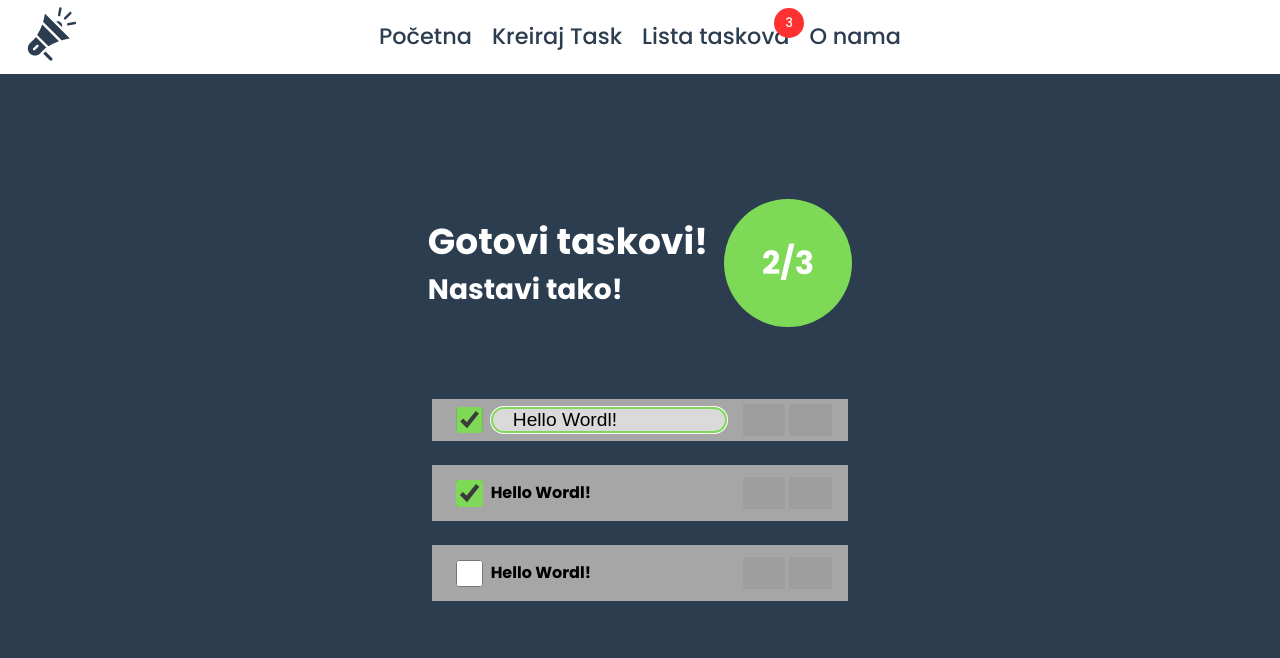
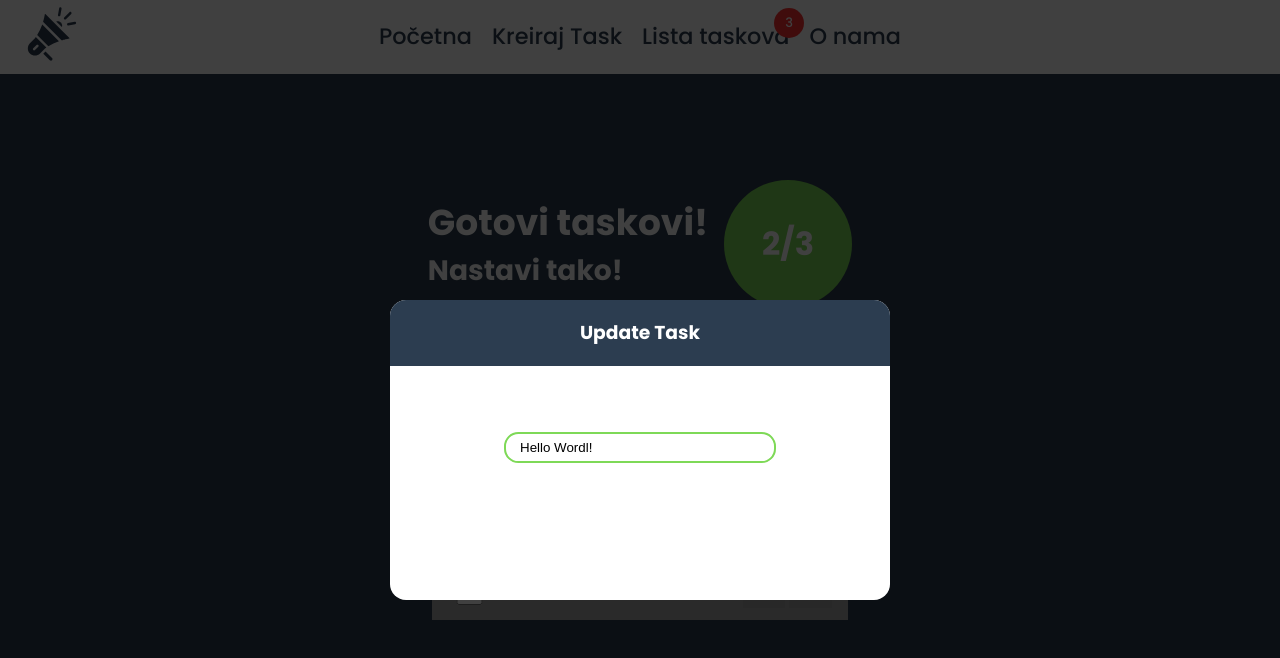
Before and after one commit to MarioSmilcic/todo, a React (Vite) app: page /taskList in a window 1280 px wide. Both pictures are taken after a click on the picture 764 px from the left and 420 px from the top of the page. Shown: the top 658 px of the page. Built offline with nearby package versions, Linux system fonts and the light colour scheme; grey boxes are pictures that could not be loaded.

Commit message:
added second update solution with backdrop and modal

```diff
--- /dev/null
+++ b/src/features/Modals/Backdrop.jsx
@@ -0,0 +1,8 @@
+import "./modals.style.css";
+
+const Backdrop = ({ onCancel }) => {
+  return <div className="backdrop" onClick={onCancel}></div>;
+  //   return <div className="backdrop"></div>;
+};
+
+export default Backdrop;
--- /dev/null
+++ b/src/features/Modals/EditModal.jsx
@@ -0,0 +1,47 @@
+import "./modals.style.css";
+import { useState } from "react";
+import { useTasksStore } from "../../store/tasks/tasks.store";
+
+const EditModal = ({ task, onClose }) => {
+  const [enteredTask, setEnteredTask] = useState(task.task);
+
+  const { updateTask } = useTasksStore();
+
+  const handleEnteredTask = (e) => {
+    setEnteredTask(e.target.value);
+  };
+
+  const handleUpdate = (e) => {
+    e.preventDefault();
+
+    const updatedTask = {
+      task: enteredTask,
+      id: task.id,
+      isCompleted: task.isCompleted,
+    };
+
+    enteredTask.trim().length > 0 ? updateTask(updatedTask, onClose()) : null;
+  };
+
+  return (
+    <div>
+      <div className="modal">
+        <div>
+          <h3 className="update_title">Update Task</h3>
+        </div>
+        <form onSubmit={handleUpdate} name="update">
+          <input
+            type="text"
+            value={enteredTask}
+            id={task.id}
+            onChange={handleEnteredTask}
+            autoFocus
+            className="modal_input"
+          />
+        </form>
+      </div>
+    </div>
+  );
+};
+
+export default EditModal;
--- /dev/null
+++ b/src/features/Modals/modals.style.css
@@ -0,0 +1,61 @@
+.backdrop {
+  position: fixed;
+  top: 0;
+  left: 0;
+  width: 100%;
+  height: 100vh;
+  z-index: 300;
+  background: rgba(0, 0, 0, 0.75);
+}
+
+.modal {
+  position: fixed;
+  width: 500px;
+  height: 300px;
+  top: 50%;
+  left: 50%;
+  margin-top: -100px;
+  margin-left: -250px;
+  z-index: 1000;
+  background: white;
+  border-radius: 1em;
+  overflow: hidden;
+}
+
+.update_title {
+  background-color: #2c3d50;
+  padding: 1em;
+}
+
+.modal_input {
+  margin: 5em;
+  width: 20em;
+  height: 2em;
+  border-radius: 1em;
+  border: 1px solid #7ed957;
+  text-indent: 1em;
+  outline-color: #7ed957;
+}
+
+@media (max-width: 576px) {
+  .modal {
+    width: 400px;
+    height: 300px;
+    margin-left: -200px;
+  }
+  .modal_input {
+    margin: 5em;
+  }
+}
+
+@media (max-width: 420px) {
+  .modal {
+    width: 300px;
+    height: 200px;
+    margin-left: -150px;
+  }
+  .modal_input {
+    margin: 3em;
+    width: 12em;
+  }
+}
--- a/src/features/TaskList/components/Task.jsx
+++ b/src/features/TaskList/components/Task.jsx
@@ -1,11 +1,107 @@
+// import "../taskList.style.css";
+// import { useTasksStore } from "../../../store/tasks/tasks.store";
+// import { useState } from "react";
+
+// const Task = ({ task, id, isCompleted }) => {
+//   const [isChecked, setisChecked] = useState(isCompleted);
+//   const [isEditing, setisEditing] = useState(false);
+//   const [enteredTask, setEnteredTask] = useState(task);
+
+//   const { removeTask, markAsCompleted, updateTask } = useTasksStore();
+
+//   const handleMarkTask = () => {
+//     markAsCompleted(id);
+//     setisChecked(!isChecked);
+//   };
+
+//   const handleEnteredTask = (e) => {
+//     setEnteredTask(e.target.value);
+//   };
+
+//   const handleUpdateClick = () => {
+//     setisEditing(!isEditing);
+//   };
+
+//   ////UPDATE
+
+//   const handleUpdate = (e) => {
+//     e.preventDefault();
+
+//     const updatedTask = {
+//       task: enteredTask,
+//       id: id,
+//       isCompleted: isCompleted,
+//     };
+
+//     if (enteredTask.trim().length > 0) {
+//       updateTask(updatedTask);
+//       setisEditing(!isEditing);
+//     } else {
+//       setisEditing(true);
+//     }
+//   };
+
+//   return (
+//     <div className="task">
+//       <div className="task_info">
+//         <input
+//           type="checkbox"
+//           className="task_info__input"
+//           id={id}
+//           value="isChecked"
+//           checked={isChecked}
+//           onChange={handleMarkTask}
+//         />
+
+//         {isEditing ? (
+//           <div>
+//             <form onSubmit={handleUpdate} name="update">
+//               <input
+//                 type="text"
+//                 className="edit_input"
+//                 value={enteredTask}
+//                 id={id}
+//                 onChange={handleEnteredTask}
+//                 autoFocus
+//               />
+//             </form>
+//           </div>
+//         ) : (
+//           <p>{task}</p>
+//         )}
+//       </div>
+
+//       <div className="task_images">
+//         <img
+//           src="https://cdn-icons-png.freepik.com/256/4203/4203611.png?ga=GA1.1.175313777.1710781203&semt=ais_hybrid"
+//           alt="Edit"
+//           onClick={handleUpdateClick}
+//         />
+//         <img
+//           src="https://cdn-icons-png.freepik.com/256/7092/7092142.png?ga=GA1.1.175313777.1710781203&semt=ais_hybrid"
+//           alt="Delete"
+//           onClick={() => removeTask(id)}
+//         />
+//       </div>
+//     </div>
+//   );
+// };
+
+// export default Task;
+
+///////SECOND SOLUTION////////
+
 import "../taskList.style.css";
 import { useTasksStore } from "../../../store/tasks/tasks.store";
 import { useState } from "react";
+import Backdrop from "../../Modals/Backdrop";
+import EditModal from "../../Modals/EditModal";
 
 const Task = ({ task, id, isCompleted }) => {
   const [isChecked, setisChecked] = useState(isCompleted);
-  const [isEditing, setisEditing] = useState(false);
-  const [enteredTask, setEnteredTask] = useState(task);
+
+  const [backdrop, setBackdrop] = useState(null);
+  const [editModal, setEditModal] = useState(null);
 
   const { removeTask, markAsCompleted, updateTask } = useTasksStore();
 
@@ -14,39 +110,20 @@ const Task = ({ task, id, isCompleted }) => {
     setisChecked(!isChecked);
   };
 
-  const handleEnteredTask = (e) => {
-    setEnteredTask(e.target.value);
+  const handleModal = () => {
+    setBackdrop(true);
+    setEditModal(true);
   };
 
-  const handleUpdateClick = () => {
-    setisEditing(!isEditing);
+  const handleCloseModal = () => {
+    setBackdrop(false);
+    setEditModal(false);
   };
 
-  ////UPDATE
-
-  const handleUpdate = (e) => {
-    e.preventDefault();
-
-    const updatedTask = {
-      task: enteredTask,
-      id: id,
-      isCompleted: isCompleted,
-    };
-
-    // enteredTask.trim().length > 0 && updateTask(updatedTask);
-
-    // setisEditing(!isEditing);
-    // setEnteredTask(e.target.value);
-
-    if (enteredTask.trim().length > 0) {
-      updateTask(updatedTask);
-      setisEditing(!isEditing);
-    } else {
-      setisEditing(true);
-    }
-  };
+  const editTask = { task, id, isCompleted };
 
   return (
+    <>
       <div className="task">
         <div className="task_info">
           <input
@@ -57,31 +134,15 @@ const Task = ({ task, id, isCompleted }) => {
             checked={isChecked}
             onChange={handleMarkTask}
           />
-        {/* <p>{task}</p> */}
 
-        {isEditing ? (
-          <div>
-            <form onSubmit={handleUpdate} name="update">
-              <input
-                type="text"
-                className="edit_input"
-                value={enteredTask}
-                id={id}
-                onChange={handleEnteredTask}
-                autoFocus
-              />
-            </form>
-          </div>
-        ) : (
           <p>{task}</p>
-        )}
         </div>
 
         <div className="task_images">
           <img
             src="https://cdn-icons-png.freepik.com/256/4203/4203611.png?ga=GA1.1.175313777.1710781203&semt=ais_hybrid"
             alt="Edit"
-          onClick={handleUpdateClick}
+            onClick={handleModal}
           />
           <img
             src="https://cdn-icons-png.freepik.com/256/7092/7092142.png?ga=GA1.1.175313777.1710781203&semt=ais_hybrid"
@@ -90,6 +151,9 @@ const Task = ({ task, id, isCompleted }) => {
           />
         </div>
       </div>
+      {backdrop && <Backdrop onCancel={handleCloseModal} />}
+      {editModal && <EditModal task={editTask} onClose={handleCloseModal} />}
+    </>
   );
 };
 
--- a/src/features/TaskList/taskList.style.css
+++ b/src/features/TaskList/taskList.style.css
@@ -82,6 +82,9 @@ h3 {
   margin: 8px;
   accent-color: #7ed957;
 } */
+
+/* CHECKBOX*/
+
 .task_info__input {
   width: 2em;
   height: 2em;
```
Lines whose indentation alone changed are shown as unchanged.
